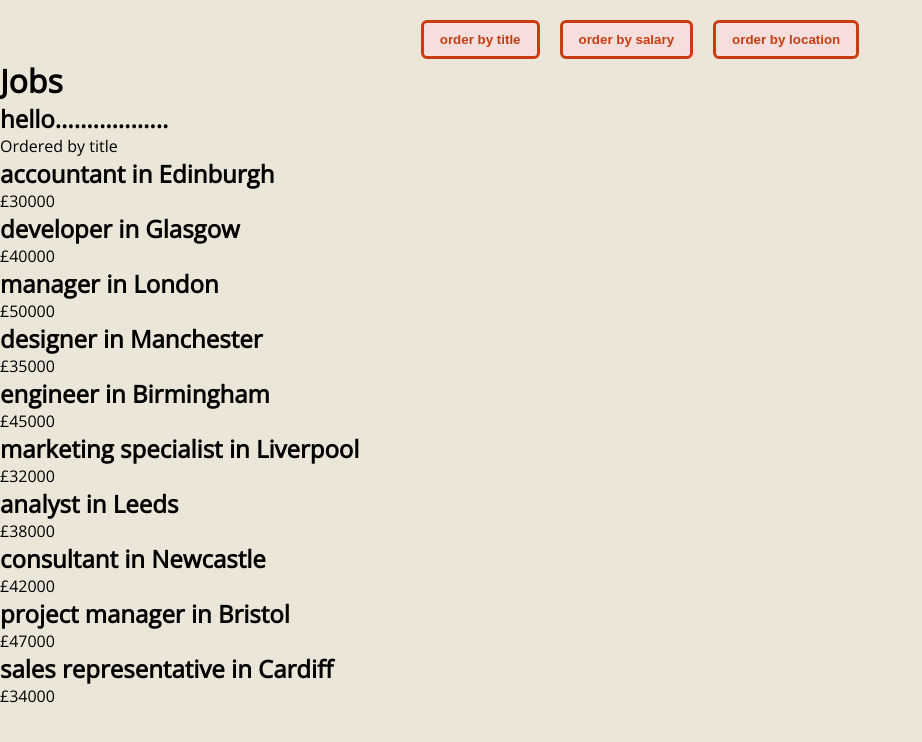
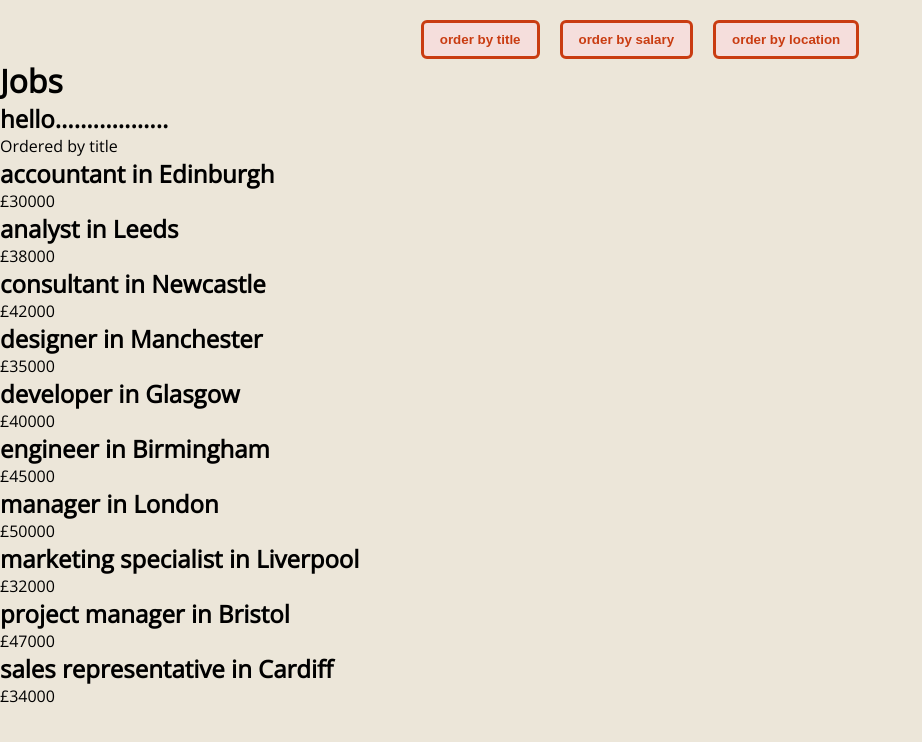
Before and after one commit to Lu-Smith/hyrule_jobs_vue_typescript, a Vue app: page / in a window 1280 px wide. Shown: the top 742 px of the page, without its empty margins (0-922 px from the left). Built offline with nearby package versions, Linux system fonts and the light colour scheme.

Commit message:
Updated JobsList.vue logic

```diff
--- a/src/components/JobsList.vue
+++ b/src/components/JobsList.vue
@@ -3,7 +3,7 @@
   <p>Ordered by {{ order }}</p>
   <div class="job-list">
     <ul>
-      <li v-for="job in jobs" :key="job.id">
+      <li v-for="job in orderedJobs" :key="job.id">
         <h2>{{ job.title }} in {{ job.location }}</h2>
         <div class="salary">
             <p>
@@ -17,7 +17,7 @@
 </template>
 
 <script lang="ts">
-import { defineComponent, PropType } from 'vue'
+import { computed, defineComponent, PropType } from 'vue'
 import Job from '@/types/Job'
 import OrderTerm from '@/types/OrderTerm';
 
@@ -32,6 +32,14 @@
         required: true,
         type: String as PropType<OrderTerm>
     }
+ },
+ setup(props) {
+    const orderedJobs = computed(() => {
+        return [...props.jobs].sort((a: Job, b: Job) => {
+            return a[props.order] > b[props.order] ? 1 : -1
+        })
+    })
+    return { orderedJobs }
  }
 })
 </script>
```
